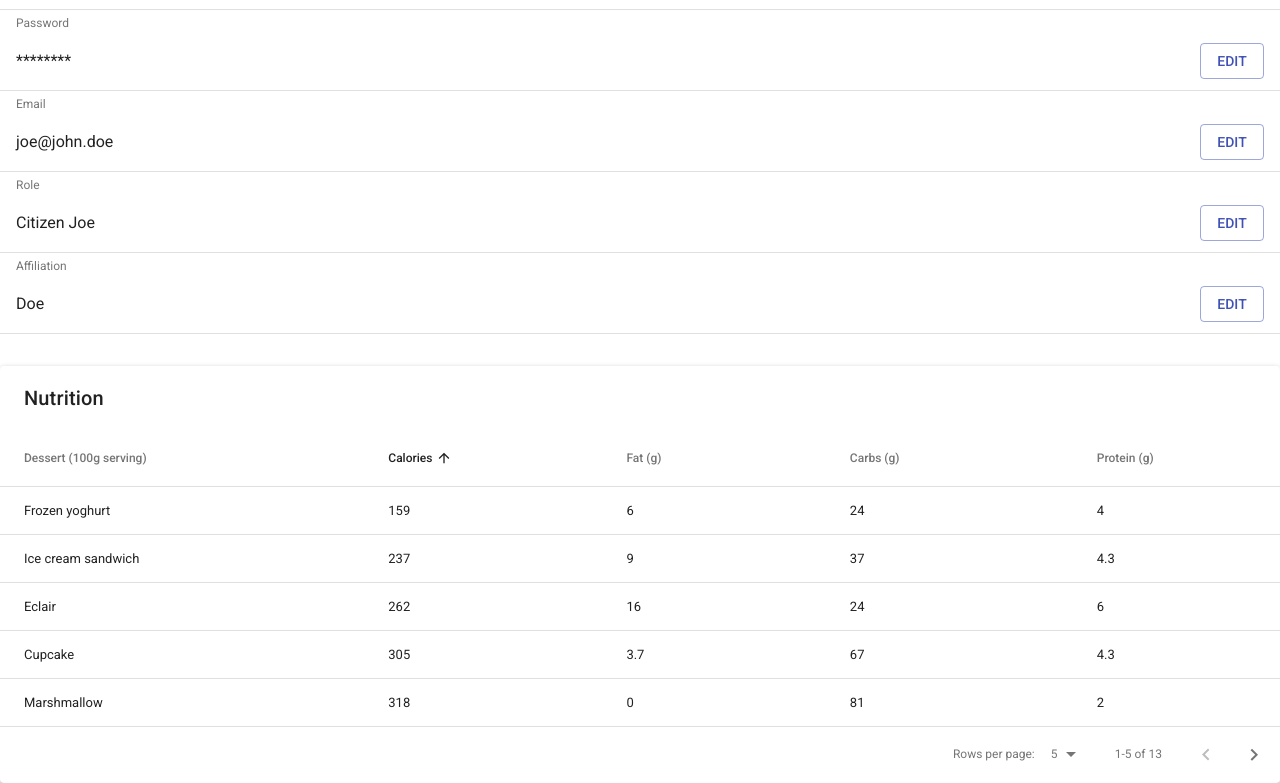
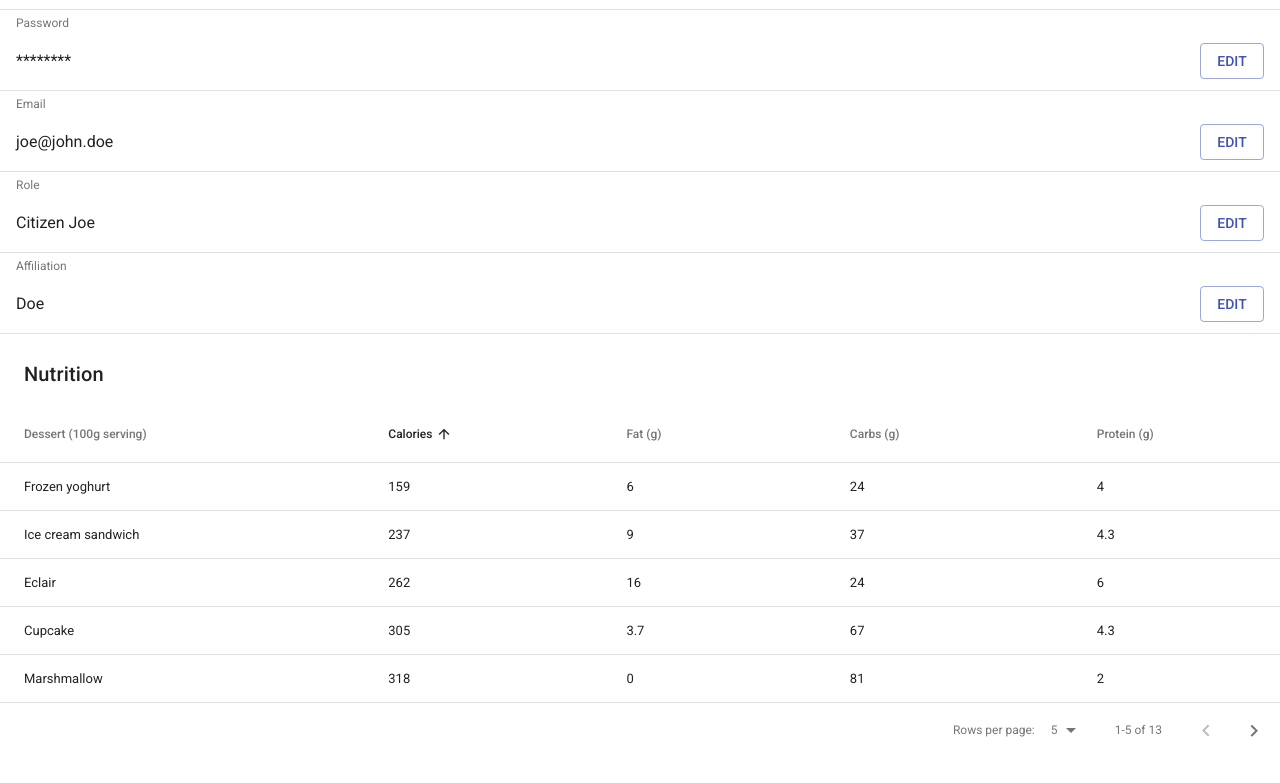
Before and after one commit to csc-366/front, a React (Create React App) app: page /account in a window 1280 px wide. Shown: the part 305-1088 px from the top of the page. After the commit the page ends 1064 px from the top, so only its background shows below. Built offline with nearby package versions, Linux system fonts and the light colour scheme; a web font is replaced by a local one.

Commit message:
Minor style changes

```diff
--- a/src/components/account/LogTable.js
+++ b/src/components/account/LogTable.js
@@ -10,9 +10,7 @@ import TableRow from "@material-ui/core/TableRow";
 import TableSortLabel from "@material-ui/core/TableSortLabel";
 import Toolbar from "@material-ui/core/Toolbar";
 import Typography from "@material-ui/core/Typography";
-import Paper from "@material-ui/core/Paper";
 import Tooltip from "@material-ui/core/Tooltip";
-import {lighten} from "@material-ui/core/styles/colorManipulator";
 
 let counter = 0;
 
@@ -106,48 +104,6 @@ LogTableHead.propTypes = {
     rowCount: PropTypes.number.isRequired
 };
 
-const toolbarStyles = theme => ({
-    root: {
-        paddingRight: theme.spacing.unit
-    },
-    highlight:
-        theme.palette.type === "light"
-            ? {
-                color: theme.palette.secondary.main,
-                backgroundColor: lighten(theme.palette.secondary.light, 0.85)
-            }
-            : {
-                color: theme.palette.text.primary,
-                backgroundColor: theme.palette.secondary.dark
-            },
-    spacer: {
-        flex: "1 1 100%"
-    },
-    actions: {
-        color: theme.palette.text.secondary
-    },
-    title: {
-        flex: "0 0 auto"
-    }
-});
-
-let LogTableToolbar = props => {
-    const {classes} = props;
-
-    return (
-        <Toolbar>
-            <div className={classes.title}>
-                <Typography variant="h6" id="tableTitle">
-                    Nutrition
-                </Typography>
-            </div>
-            <div className={classes.spacer}/>
-        </Toolbar>
-    );
-};
-
-LogTableToolbar = withStyles(toolbarStyles)(LogTableToolbar);
-
 const styles = theme => ({
     root: {
         width: "100%",
@@ -210,8 +166,14 @@ class LogTable extends React.Component {
             rowsPerPage - Math.min(rowsPerPage, data.length - page * rowsPerPage);
 
         return (
-            <Paper className={classes.root}>
-                <LogTableToolbar/>
+            <React.Fragment className={classes.root}>
+                <Toolbar>
+                    <div className={classes.title}>
+                        <Typography variant="h6" id="tableTitle">
+                            Nutrition
+                        </Typography>
+                    </div>
+                </Toolbar>
                 <Table className={classes.table} aria-labelledby="tableTitle">
                     <LogTableHead
                         order={order}
@@ -257,7 +219,7 @@ class LogTable extends React.Component {
                     onChangePage={this.handleChangePage}
                     onChangeRowsPerPage={this.handleChangeRowsPerPage}
                 />
-            </Paper>
+            </React.Fragment>
         );
     }
 }
```
